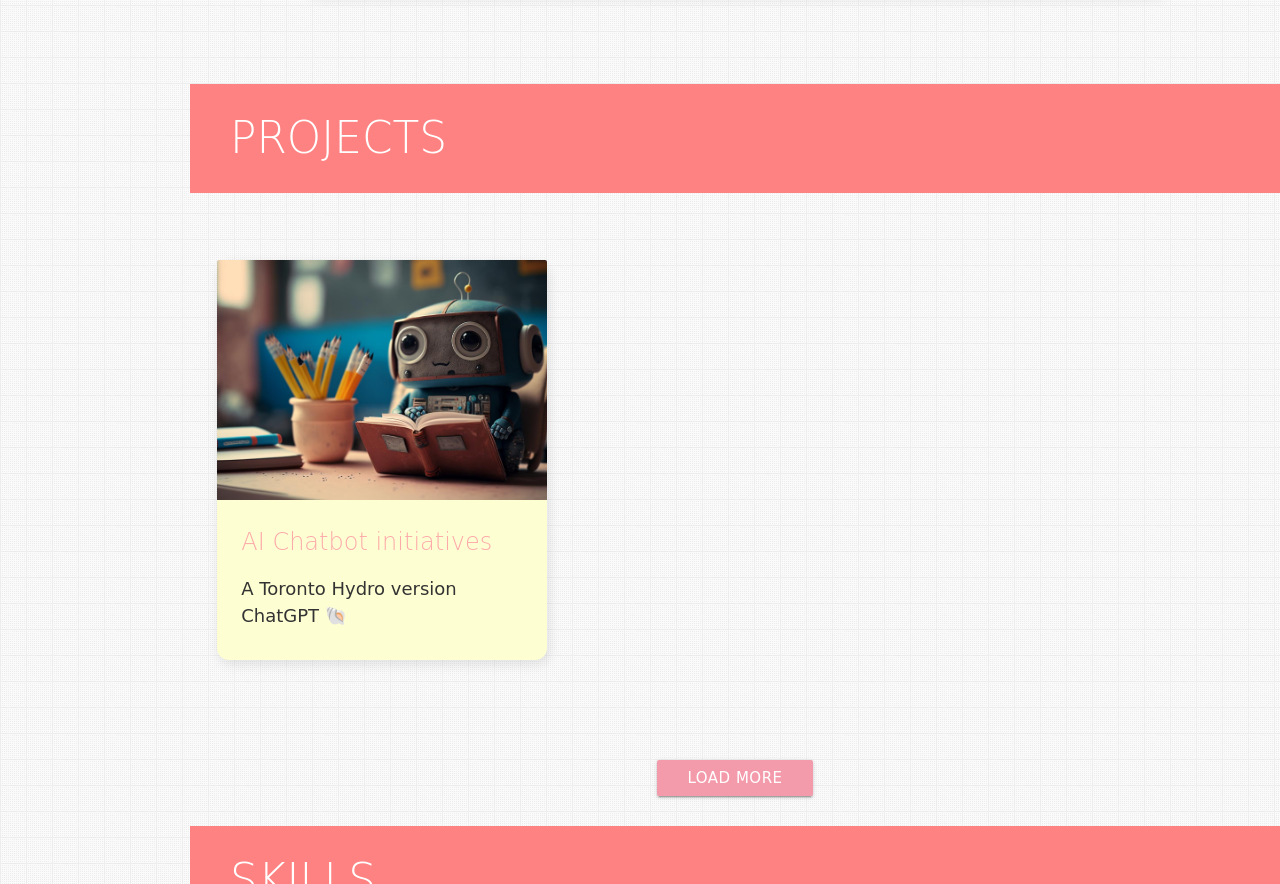
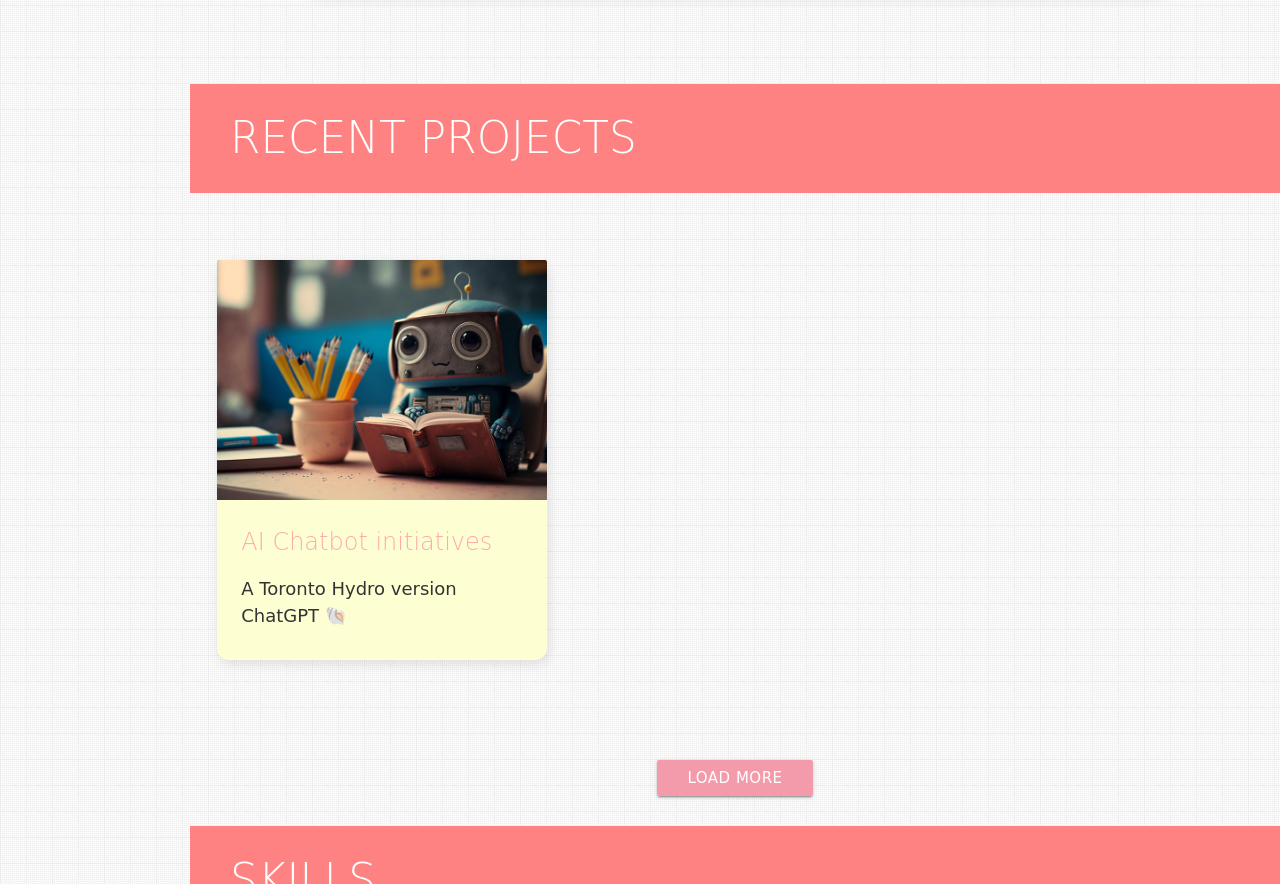
Before and after one commit to WhoUnicooooL/WhoUnicooooL.github.io, a plain HTML site: page index.html in a window 1280 px wide. Shown: the part 2751-3635 px from the top of the page. Drawn offline with nearby package versions, Linux system fonts and the light colour scheme; some icons are missing.

Commit message:
changed title

```diff
--- a/index.html
+++ b/index.html
@@ -393,7 +393,7 @@
 
     <!-- Fourth Section: Projects -->
     <section id="projects" class="section scrollspy">
-      <h3 class="page-title white-text teal">Projects</h3>
+      <h3 class="page-title white-text teal">Recent Projects</h3>
       <div class="container">
 		<div id="latest-project" class="row"></div>
         <div id="recent-projects" class="row"></div>
```
